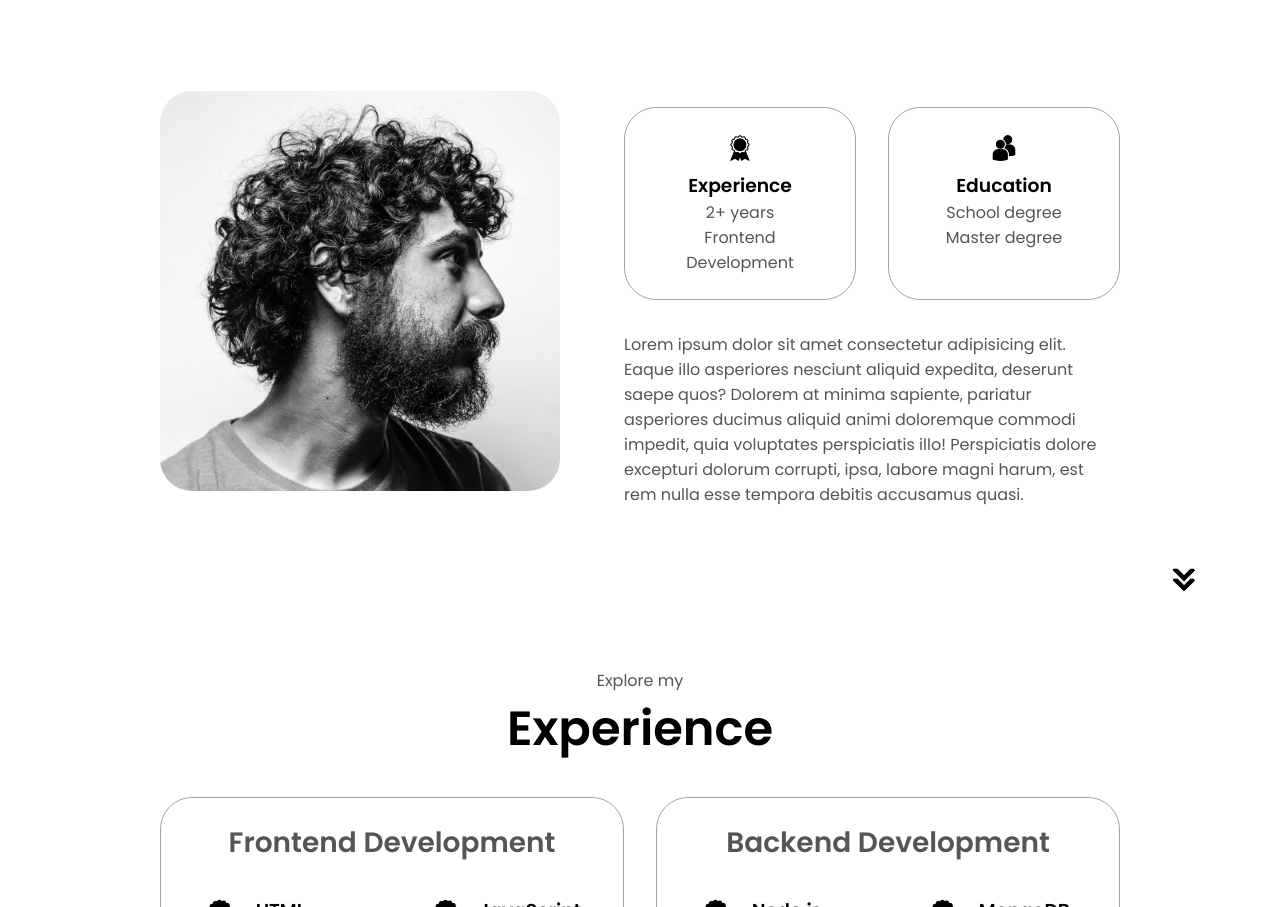
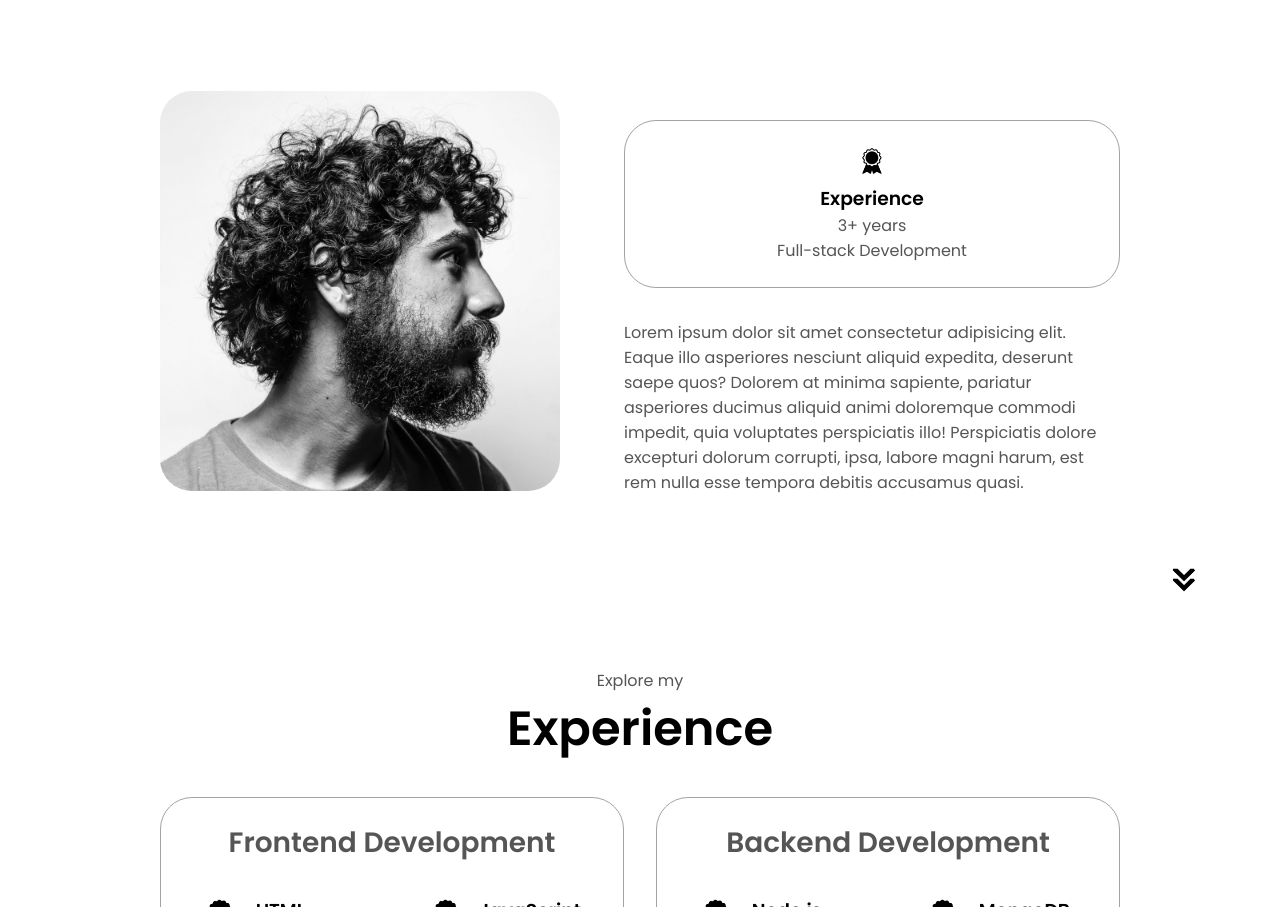
Before and after one commit to Cade-dev/html-css-js-port, a plain HTML site: page index.html in a window 1280 px wide. Shown: the part 1028-1935 px from the top of the page. Drawn offline with Linux system fonts and the light colour scheme.

Commit message:
Update index.html

```diff
--- a/index.html
+++ b/index.html
@@ -88,16 +88,16 @@
                   class="icon"
              />
              <h3>Experience</h3>
-             <p>2+ years <br />Frontend Development</p>
+             <p>3+ years <br />Full-stack Development</p>
           </div>
-          <div class="details-container">
+          <!-- <div class="details-container">
             <img src="./assets/education.png"
             alt="Education icon"
             class="icon"
             />
             <h3>Education</h3>
             <p>School degree <br />Master degree</p>
-          </div>
+          </div> -->
         </div>
         <div class="text-container">
           <p>Lorem ipsum dolor sit amet consectetur adipisicing elit. Eaque illo asperiores nesciunt aliquid expedita, deserunt saepe quos? Dolorem at minima sapiente, pariatur asperiores ducimus aliquid animi doloremque commodi impedit, quia voluptates perspiciatis illo! Perspiciatis dolore excepturi dolorum corrupti, ipsa, labore magni harum, est rem nulla esse tempora debitis accusamus quasi.</p>
@@ -309,7 +309,7 @@
     <img src="./assets/arrow.png"
     alt="Arrow icon"
     class="icon arrow"
-    onclick="location.href='./#projects'"
+    onclick="location.href='./#contact'"
     />
   </section>
   <section id="contact">
```
